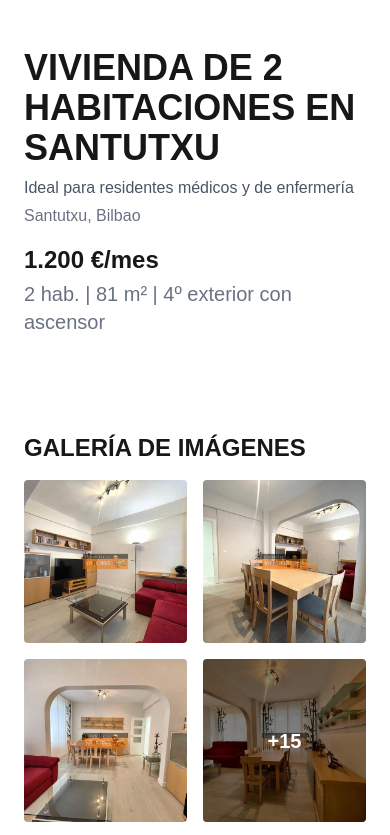
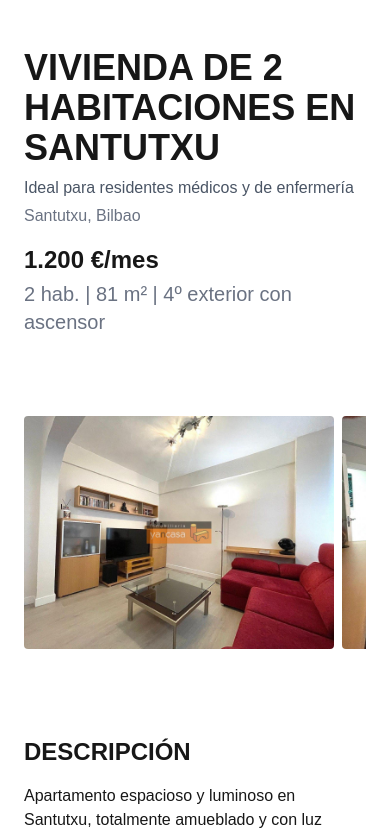
Before and after one commit to jvalladolid/rentflat-website, a Next.js app: page / in a window 390 px wide. Shown: the top 835 px of the page. Built offline with nearby package versions, Linux system fonts and the light colour scheme.

Commit message:
change the gallery and split into desktop and mobile gallery

```diff
--- a/package.json
+++ b/package.json
@@ -16,6 +16,7 @@
     "react": "18.2.0",
     "react-dom": "18.2.0",
     "react-leaflet": "4.2.1",
+    "swiper": "^12.0.3",
     "yet-another-react-lightbox": "^3.28.0"
   },
   "devDependencies": {
--- /dev/null
+++ b/src/components/DesktopGallery.tsx
@@ -0,0 +1,45 @@
+'use client';
+
+import Image from 'next/image';
+import { FlatImage } from '@/data/flat-dto';
+
+interface DesktopGalleryProps {
+  images: FlatImage[];
+  onOpen: (index: number) => void;
+}
+
+export function DesktopGallery({ images, onOpen }: DesktopGalleryProps) {
+  return (
+    <div className="hidden md:grid grid-cols-5 gap-2 h-105">
+      {/* HERO */}
+      <button className="relative col-span-4 h-full" onClick={() => onOpen(0)}>
+        <Image
+          src={images[0].src}
+          alt={images[0].alt}
+          fill
+          className="object-cover rounded-l"
+          priority
+        />
+      </button>
+
+      {/* THUMBNAILS */}
+      <div className="flex flex-col gap-2">
+        {images.slice(1, 5).map((img, i) => {
+          const isLast = i === 3 && images.length > 5;
+
+          return (
+            <button key={img.src} className="relative flex-1" onClick={() => onOpen(i + 1)}>
+              <Image src={img.src} alt={img.alt} fill className="object-cover rounded-r" />
+
+              {isLast && (
+                <div className="absolute inset-0 bg-black/50 flex items-center justify-center">
+                  <span className="text-white text-xl font-semibold">+{images.length - 5}</span>
+                </div>
+              )}
+            </button>
+          );
+        })}
+      </div>
+    </div>
+  );
+}
--- a/src/components/Gallery.tsx
+++ b/src/components/Gallery.tsx
@@ -1,183 +1,41 @@
-// src/components/Gallery.tsx
 'use client';
 
-import { useEffect, useMemo, useState } from 'react';
-import Image from 'next/image';
-import { FlatImage } from '@/data/flat-dto';
-
+import { useState, useMemo } from 'react';
 import Lightbox from 'yet-another-react-lightbox';
-import Captions from 'yet-another-react-lightbox/plugins/captions';
 import Zoom from 'yet-another-react-lightbox/plugins/zoom';
 import 'yet-another-react-lightbox/styles.css';
+
+import { FlatImage } from '@/data/flat-dto';
+import { DesktopGallery } from './DesktopGallery';
+import { MobileGallery } from './MobileGallery';
 
 interface GalleryProps {
   images: FlatImage[];
 }
 
-/** Type guards for legacy MediaQueryList methods without using `any`. */
-function hasAddEvent(mq: MediaQueryList): mq is MediaQueryList & {
-  addEventListener: (type: 'change', listener: (e: MediaQueryListEvent) => void) => void;
-} {
-  return typeof mq.addEventListener === 'function';
-}
+export function Gallery({ images }: GalleryProps) {
+  const [open, setOpen] = useState(false);
+  const [index, setIndex] = useState(0);
 
-function hasRemoveEvent(mq: MediaQueryList): mq is MediaQueryList & {
-  removeEventListener: (type: 'change', listener: (e: MediaQueryListEvent) => void) => void;
-} {
-  return typeof mq.removeEventListener === 'function';
-}
+  const slides = useMemo(() => images.map((img) => ({ src: img.src, alt: img.alt })), [images]);
 
-function hasLegacyAdd(mq: MediaQueryList): mq is MediaQueryList & {
-  addListener: (listener: (e: MediaQueryListEvent) => void) => void;
-} {
-  return 'addListener' in mq && typeof (mq as { addListener?: unknown }).addListener === 'function';
-}
-
-function hasLegacyRemove(mq: MediaQueryList): mq is MediaQueryList & {
-  removeListener: (listener: (e: MediaQueryListEvent) => void) => void;
-} {
-  return (
-    'removeListener' in mq &&
-    typeof (mq as { removeListener?: unknown }).removeListener === 'function'
-  );
-}
-
-function addMQListener(mq: MediaQueryList, handler: (e: MediaQueryListEvent) => void) {
-  if (hasAddEvent(mq)) {
-    mq.addEventListener('change', handler);
-  } else if (hasLegacyAdd(mq)) {
-    mq.addListener(handler);
-  }
-}
-
-function removeMQListener(mq: MediaQueryList, handler: (e: MediaQueryListEvent) => void) {
-  if (hasRemoveEvent(mq)) {
-    mq.removeEventListener('change', handler);
-  } else if (hasLegacyRemove(mq)) {
-    mq.removeListener(handler);
-  }
-}
-
-/**
- * Detect Tailwind's md breakpoint (>=768px) to switch tile counts:
- * - mobile: 2x2 (show 4)
- * - md+: 3 across (show 3)
- */
-function useIsMdUp() {
-  const getIsMdUp = () =>
-    typeof window !== 'undefined' && window.matchMedia('(min-width: 768px)').matches;
-
-  // Initialize BEFORE the effect runs (prevents setState in effect)
-  const [isMdUp, setIsMdUp] = useState<boolean>(getIsMdUp);
-
-  useEffect(() => {
-    const mq = window.matchMedia('(min-width: 768px)');
-    const onChange = (e: MediaQueryListEvent) => setIsMdUp(e.matches);
-
-    // Subscribe only (no initial setState here)
-    addMQListener(mq, onChange);
-    return () => removeMQListener(mq, onChange);
-  }, []);
-
-  return isMdUp;
-}
-
-export function Gallery({ images }: GalleryProps) {
-  const isMdUp = useIsMdUp();
-
-  // Visible tiles: 4 on mobile (2x2), 3 on md+ (3 across)
-  const visibleCount = isMdUp ? 3 : 4;
-
-  const [isOpen, setIsOpen] = useState(false);
-  const [startIndex, setStartIndex] = useState(0);
-
-  // Prepare slides for the lightbox
-  const slides = useMemo(
-    () =>
-      images.map((img) => ({
-        src: img.src,
-        alt: img.alt,
-        description: img.alt, // Captions plugin reads this
-        // width, height // optional if known to avoid layout shift
-      })),
-    [images],
-  );
-
-  const maxToShow = Math.min(visibleCount, images.length);
-  const remaining = images.length - maxToShow;
-
-  const openAt = (index: number) => {
-    setStartIndex(index);
-    setIsOpen(true);
+  const openAt = (i: number) => {
+    setIndex(i);
+    setOpen(true);
   };
 
   return (
-    <section className="py-12">
-      <h2 className="text-2xl font-bold mb-4">GALERÍA DE IMÁGENES</h2>
+    <section className="py-8">
+      <DesktopGallery images={images} onOpen={openAt} />
+      <MobileGallery images={images} onOpen={openAt} />
 
-      {/* Grid: 2×2 on mobile, 3-across on md+ */}
-      <div className="grid grid-cols-2 md:grid-cols-3 gap-4">
-        {images.slice(0, maxToShow).map((img, index) => {
-          const isOverflowTile = remaining > 0 && index === maxToShow - 1;
-
-          return (
-            <button
-              key={img.src}
-              onClick={() => openAt(index)}
-              className="relative w-full aspect-square overflow-hidden rounded focus:outline-none group"
-              aria-label={isOverflowTile ? `Ver +${remaining} imágenes` : img.alt}
-            >
-              <Image
-                src={img.src}
-                alt={img.alt}
-                fill
-                sizes="(max-width: 768px) 50vw, (min-width: 768px) 33vw"
-                className="object-cover transition-transform duration-300 group-hover:scale-105"
-                priority={index === 0}
-              />
-
-              {/* Semi-transparent +N overlay on the last visible tile */}
-              {isOverflowTile && (
-                <div
-                  className="absolute inset-0 bg-black/50 flex items-center justify-center"
-                  aria-hidden="true"
-                >
-                  <span className="text-white text-xl font-semibold">+{remaining}</span>
-                </div>
-              )}
-            </button>
-          );
-        })}
-      </div>
-
-      {/* Lightbox */}
-      {isOpen && (
-        <Lightbox
-          open={isOpen}
-          close={() => setIsOpen(false)}
-          slides={slides}
-          index={startIndex}
-          plugins={[Captions, Zoom]}
-          controller={{ closeOnBackdropClick: true }}
-          animation={{ fade: 250 }}
-          carousel={{ finite: false }} // loop
-          /* Traducciones/ARIA en español */
-          labels={{
-            Next: 'Siguiente',
-            Previous: 'Anterior',
-            Close: 'Cerrar',
-            'Zoom in': 'Acercar',
-            'Zoom out': 'Alejar',
-            // Si añadimos más plugins más adelante:
-            // EnterFullscreen: 'Pantalla completa',
-            // ExitFullscreen: 'Salir de pantalla completa',
-            // Play: 'Reproducir',
-            // Pause: 'Pausar',
-            // Download: 'Descargar',
-            // Thumbnails: 'Miniaturas',
-          }}
-        />
-      )}
+      <Lightbox
+        open={open}
+        close={() => setOpen(false)}
+        index={index}
+        slides={slides}
+        plugins={[Zoom]}
+      />
     </section>
   );
 }
--- /dev/null
+++ b/src/components/MobileGallery.tsx
@@ -0,0 +1,27 @@
+'use client';
+
+import Image from 'next/image';
+import { Swiper, SwiperSlide } from 'swiper/react';
+import 'swiper/css';
+import { FlatImage } from '@/data/flat-dto';
+
+interface MobileGalleryProps {
+  images: FlatImage[];
+  onOpen: (index: number) => void;
+}
+
+export function MobileGallery({ images, onOpen }: MobileGalleryProps) {
+  return (
+    <div className="md:hidden">
+      <Swiper spaceBetween={8} slidesPerView={1.1}>
+        {images.map((img, i) => (
+          <SwiperSlide key={img.src}>
+            <button className="relative aspect-4/3 w-full" onClick={() => onOpen(i)}>
+              <Image src={img.src} alt={img.alt} fill className="object-cover rounded" />
+            </button>
+          </SwiperSlide>
+        ))}
+      </Swiper>
+    </div>
+  );
+}
```
Also changed, not shown: 1 other file (tests, documents, lock files or other folders).
